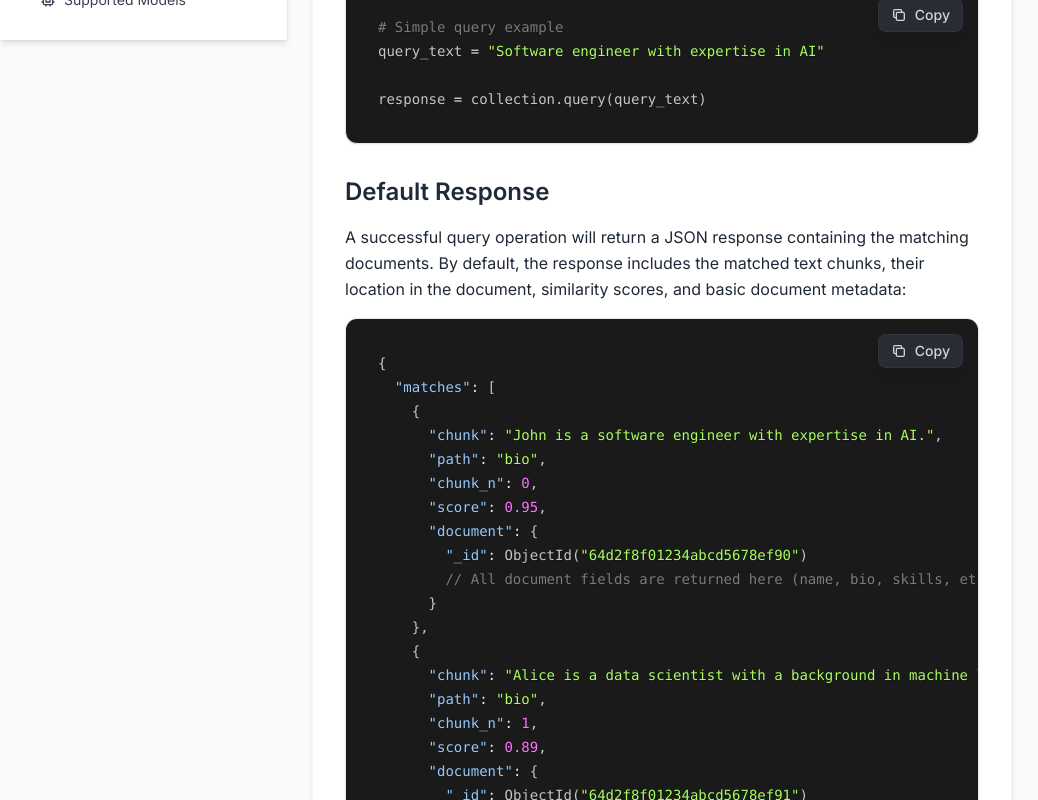
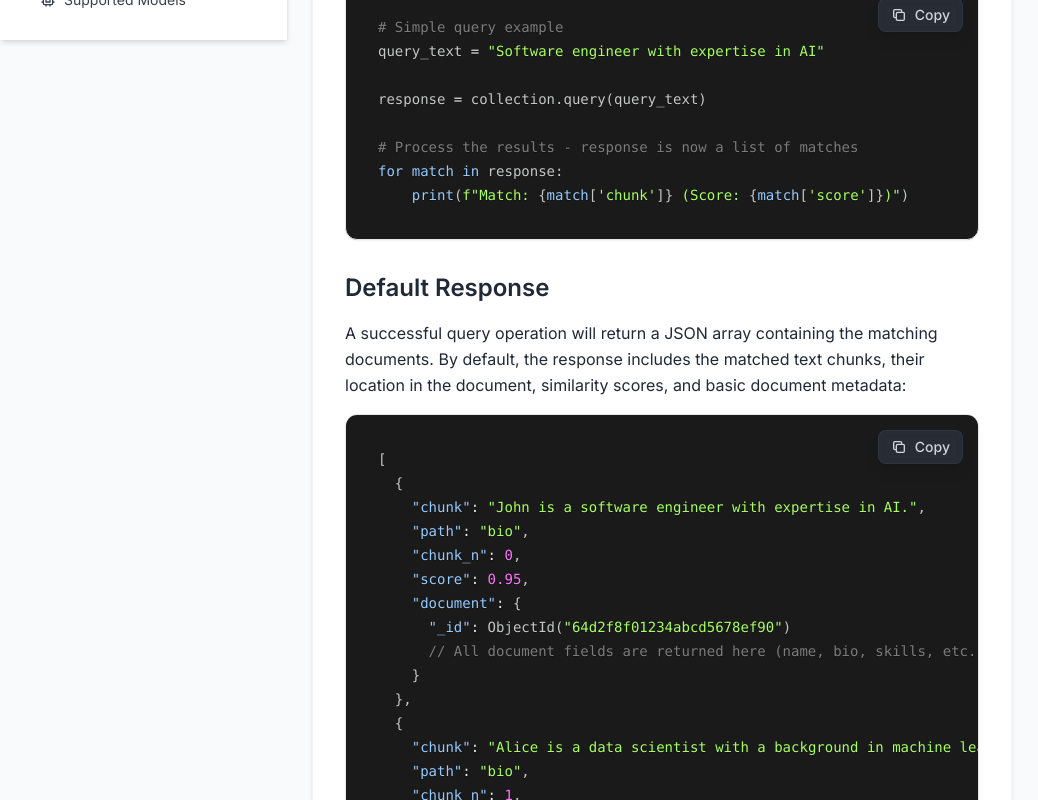
Before and after one commit to capydb/capydb-docs, a Next.js app: page /document/query in a window 1280 px wide. Shown: the part 760-1560 px from the top of the page, without its empty margins (0-1038 px from the left). Built offline with nearby package versions, Linux system fonts and the light colour scheme.

Commit message:
Update find and query return format

```diff
--- a/src/app/document/find/page.tsx
+++ b/src/app/document/find/page.tsx
@@ -29,7 +29,11 @@ limit = 5
 skip = 0
 
 # Sending the request
-response = collection.find(filter_criteria, projection, sort, limit, skip)`;
+response = collection.find(filter_criteria, projection, sort, limit, skip)
+
+# Process the results - response is now a list of documents
+for doc in response:
+    print(f"Name: {doc['name']}, Age: {doc['age']}")`;
 
   const typescriptCode = `// Filter to match the document(s)
 const filter = {
@@ -50,10 +54,14 @@ const sort = {
 const limit = 5;
 const skip = 0;
 
-const response = collection.find(filter, projection, sort, limit, skip);`;
+const response = collection.find(filter, projection, sort, limit, skip);
 
-  const jsonResponse = `{
-  "docs": [
+// Process the results - response is now an array of documents
+response.forEach(doc => {
+  console.log(\`Name: \${doc.name}, Age: \${doc.age}\`);
+});`;
+
+  const jsonResponse = `[
   {
     "name": "Alice Smith",
     "age": 29
@@ -62,8 +70,7 @@ const response = collection.find(filter, projection, sort, limit, skip);`;
     "name": "Bob Johnson",
     "age": 40
   }
-  ]
-}`;
+]`;
 
   return (
     <DocLayout>
@@ -129,7 +136,7 @@ const response = collection.find(filter, projection, sort, limit, skip);`;
         <h3>Find Response</h3>
 
         <p>
-          A successful find operation will return a JSON response containing the matching documents in the collection.
+          A successful find operation will return a JSON array containing the matching documents in the collection.
           Here's an example response:
         </p>
 
--- a/src/app/document/query/page.tsx
+++ b/src/app/document/query/page.tsx
@@ -12,12 +12,21 @@ export default function QueryPage() {
   const basicPythonCode = `# Simple query example
 query_text = "Software engineer with expertise in AI"
 
-response = collection.query(query_text)`;
+response = collection.query(query_text)
+
+# Process the results - response is now a list of matches
+for match in response:
+    print(f"Match: {match['chunk']} (Score: {match['score']})")`;
 
   const basicTypescriptCode = `// Simple query example
 const queryText = "Software engineer with expertise in AI";
 
-const response = collection.query(queryText);`;
+const response = collection.query(queryText);
+
+// Process the results - response is now an array of matches
+response.forEach(match => {
+  console.log(\`Match: \${match.chunk} (Score: \${match.score})\`);
+});`;
 
   const advancedPythonCode = `# Advanced query with optional parameters
 query_text = "Software engineer with expertise in AI"
@@ -36,7 +45,12 @@ response = collection.query(
     emb_model=emb_model,
     top_k=top_k,
     include_values=include_values
-)`;
+)
+
+# Process the results - response is now a list of matches
+for match in response:
+    print(f"Match: {match['chunk']} (Score: {match['score']})")
+    print(f"From document: {match['document']['_id']}")`;
 
   const advancedTypescriptCode = `// Advanced query with optional parameters
 const queryText = "Software engineer with expertise in AI";
@@ -54,10 +68,15 @@ const response = collection.query(queryText, {
   embModel,
   topK,
   includeValues,
+});
+
+// Process the results - response is now an array of matches
+response.forEach(match => {
+  console.log(\`Match: \${match.chunk} (Score: \${match.score})\`);
+  console.log(\`From document: \${match.document._id}\`);
 });`;
 
-  const jsonResponse = `{
-  "matches": [
+  const jsonResponse = `[
   {
     "chunk": "John is a software engineer with expertise in AI.",
     "path": "bio",
@@ -78,11 +97,9 @@ const response = collection.query(queryText, {
       // Complete document data is returned by default
     }
   }
-  ]
-}`;
+]`;
 
-  const jsonDetailedResponse = `{
-  "matches": [
+  const jsonDetailedResponse = `[
   {
     "path": "bio",
     "chunk": "John is a software engineer with expertise in AI.",
@@ -111,8 +128,7 @@ const response = collection.query(queryText, {
       "bio": EmbText("Alice is a data scientist with a background in machine learning.")
     }
   }
-  ]
-}`;
+]`;
 
   return (
     <DocLayout>
@@ -182,7 +198,7 @@ const response = collection.query(queryText, {
         <h3>Default Response</h3>
 
         <p>
-          A successful query operation will return a JSON response containing the matching documents.
+          A successful query operation will return a JSON array containing the matching documents.
           By default, the response includes the matched text chunks, their location in the document, similarity scores, and basic document metadata:
         </p>
 
@@ -264,7 +280,7 @@ const response = collection.query(queryText, {
 
         <p>
           When you customize the query with additional parameters like <code>include_values</code> or <code>projection</code>,
-          the response can include more detailed information:
+          the response array can include more detailed information:
         </p>
 
         <div className="relative">
```
Lines whose indentation alone changed are shown as unchanged.
